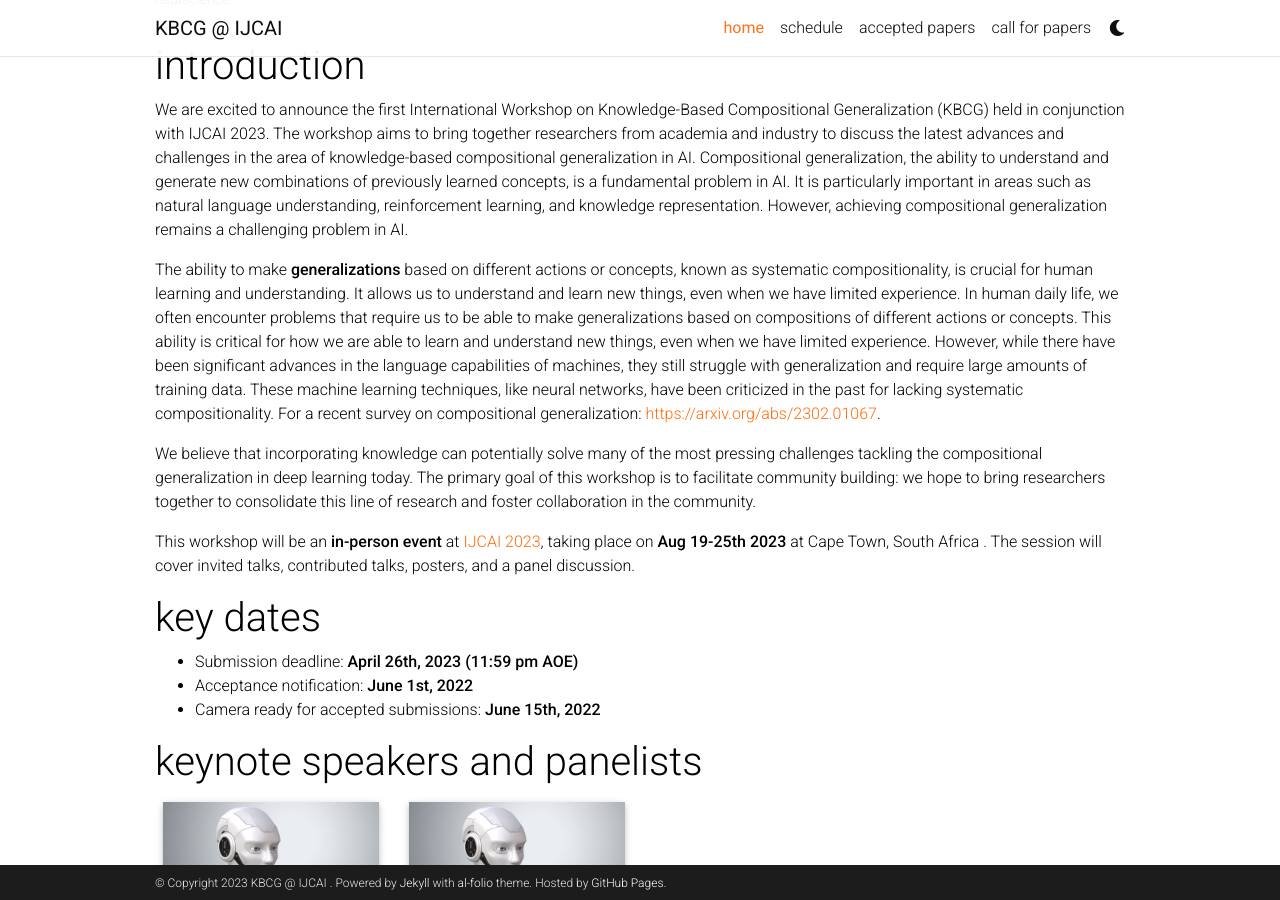
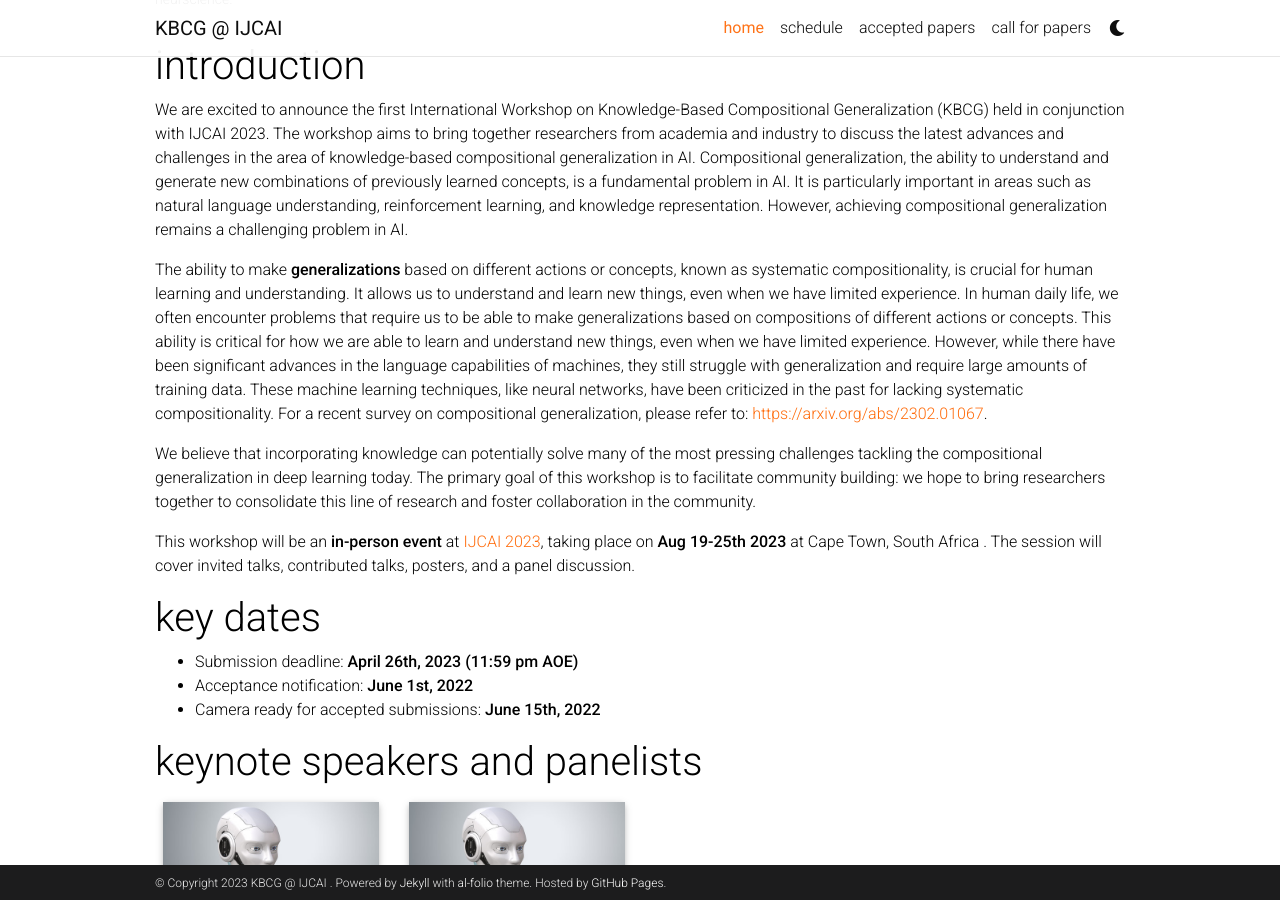
Before and after one commit to KnowledgeAI/KnowledgeAI.github.io, a Jekyll site: the page built from _pages/home.md, in a window 1280 px wide and 900 px high, scrolled down 474 px. Built offline with Jekyll 4.4.1, drawn with Linux system fonts in a browser that asks for light colours; full-size pictures stand in for the smaller copies a plugin makes; comment, search, counter and statistics services are not loaded; a style sheet for code colours, icons or effects is not loaded.

Commit message:
[DBG] update description

```diff
--- a/_pages/home.md
+++ b/_pages/home.md
@@ -11,7 +11,7 @@ description: A workshop to bring together researchers who study knowledge-based
 
 We are excited to announce the first International Workshop on Knowledge-Based Compositional Generalization (KBCG) held in conjunction with IJCAI 2023. The workshop aims to bring together researchers from academia and industry to discuss the latest advances and challenges in the area of knowledge-based compositional generalization in AI. Compositional generalization, the ability to understand and generate new combinations of previously learned concepts, is a fundamental problem in AI. It is particularly important in areas such as natural language understanding, reinforcement learning, and knowledge representation. However, achieving compositional generalization remains a challenging problem in AI.
 
-The ability to make **generalizations** based on different actions or concepts, known as systematic compositionality, is crucial for human learning and understanding. It allows us to understand and learn new things, even when we have limited experience. In human daily life, we often encounter problems that require us to be able to make generalizations based on compositions of different actions or concepts. This ability is critical for how we are able to learn and understand new things, even when we have limited experience. However, while there have been significant advances in the language capabilities of machines, they still struggle with generalization and require large amounts of training data. These machine learning techniques, like neural networks, have been criticized in the past for lacking systematic compositionality. For a recent survey on compositional generalization: [https://arxiv.org/abs/2302.01067](https://arxiv.org/abs/2302.01067).
+The ability to make **generalizations** based on different actions or concepts, known as systematic compositionality, is crucial for human learning and understanding. It allows us to understand and learn new things, even when we have limited experience. In human daily life, we often encounter problems that require us to be able to make generalizations based on compositions of different actions or concepts. This ability is critical for how we are able to learn and understand new things, even when we have limited experience. However, while there have been significant advances in the language capabilities of machines, they still struggle with generalization and require large amounts of training data. These machine learning techniques, like neural networks, have been criticized in the past for lacking systematic compositionality. For a recent survey on compositional generalization, please refer to: [https://arxiv.org/abs/2302.01067](https://arxiv.org/abs/2302.01067).
 
 We believe that incorporating knowledge can potentially solve many of the most pressing challenges tackling the compositional generalization in deep learning today. The primary goal of this workshop is to facilitate community building: we hope to bring researchers together to consolidate this line of research and foster collaboration in the community.
 
```
Also changed, not shown: _pages/call.md (+1 -1 lines).
